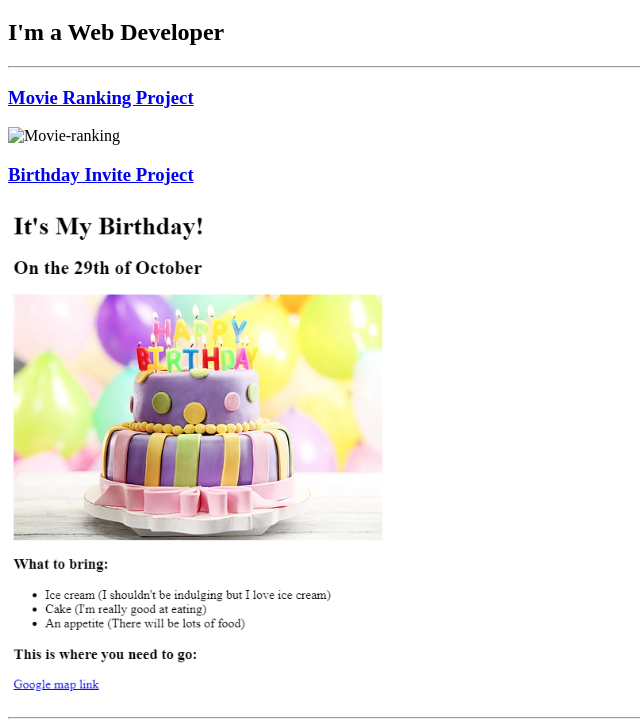
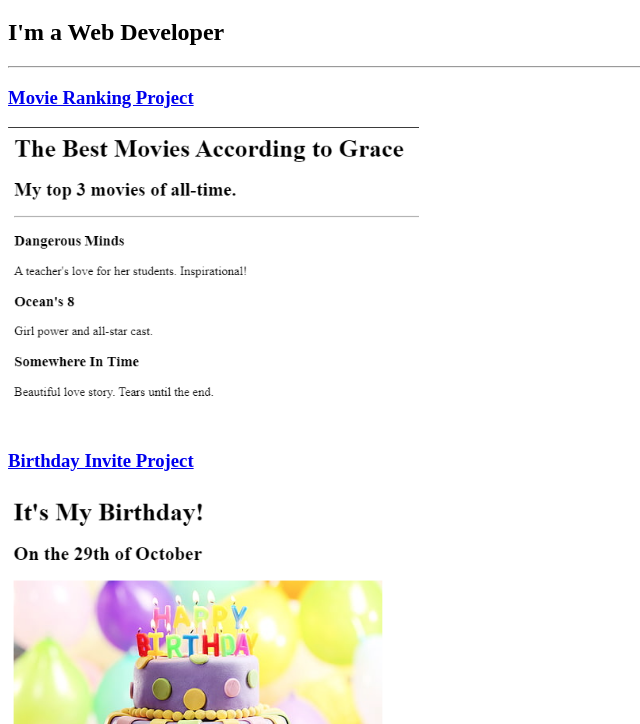
Before and after one commit to canlasgr/html-portfolio, a plain HTML site: page index.html in a window 1280 px wide. Shown: the part 61-785 px from the top of the page, without its empty margins (0-640 px from the left). Drawn offline with Linux system fonts and the light colour scheme; the site is published under a folder, as on GitHub Pages, so addresses that start at the root find nothing.

Commit message:
Update index

```diff
--- a/index.html
+++ b/index.html
@@ -10,7 +10,7 @@
         <h2> I'm a Web Developer</h2>
         <hr />
         <h3><a href="./public/movie-ranking.html">Movie Ranking Project</a></h3>
-        <img src="/assets/images/movie-ranking2.png" height="300"  alt="Movie-ranking" />
+        <img src="./assets/images/movie-ranking2.png" height="300"  alt="Movie-ranking" />
         <br />
         <h3><a href="./public/birthday-invite.html">Birthday Invite Project</a></h3>
         <img src="./assets/images/birthday-invite2.png" height="500"  alt="purple cake with candles" />
```
